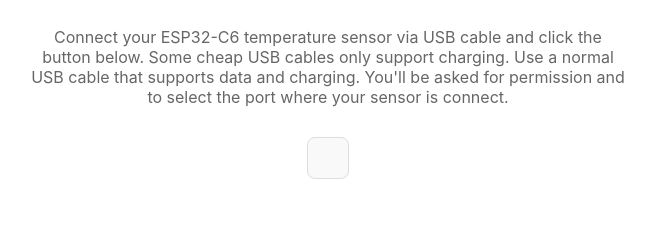
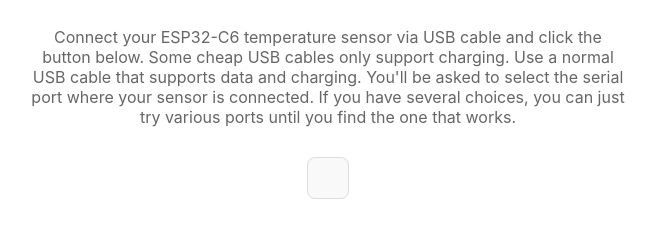
Before and after one commit to donsweeney4/sensor-installer, a plain HTML site: page index.html in a window 1280 px wide. Shown: the part 177-414 px from the top of the page, without its empty margins (312-968 px from the left). Drawn offline with Linux system fonts and the light colour scheme.

Commit message:
Update instructions for selecting serial port
Clarified instructions for selecting the serial port for the ESP32-C6 temperature sensor.

```diff
--- a/index.html
+++ b/index.html
@@ -25,7 +25,7 @@
         <p>Automatically install or update the software on your TVYCAP temperature sensor.</p>
         <p>Connect your ESP32-C6 temperature sensor via USB cable and click the button below. Some cheap USB cables
             only support charging.  Use a normal USB cable that supports data and charging.
-        You'll be asked for permission and to select the port where your sensor is connect.</p>
+        You'll be asked to select the serial port where your sensor is connected. If you have several choices, you can just try various ports until you find the one that works.</p>
 
         <script type="module" src="https://unpkg.com/esp-web-tools@10/dist/web/install-button.js?module"></script>
 
```
